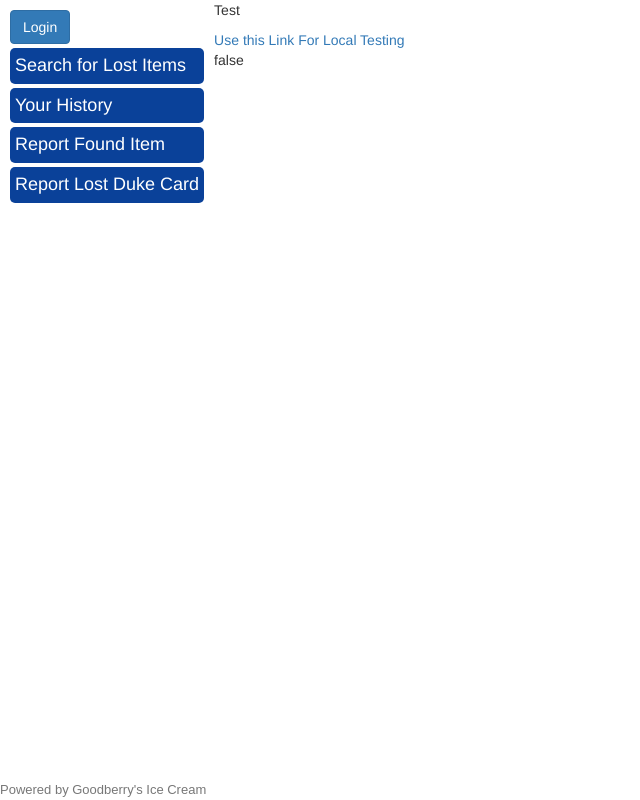
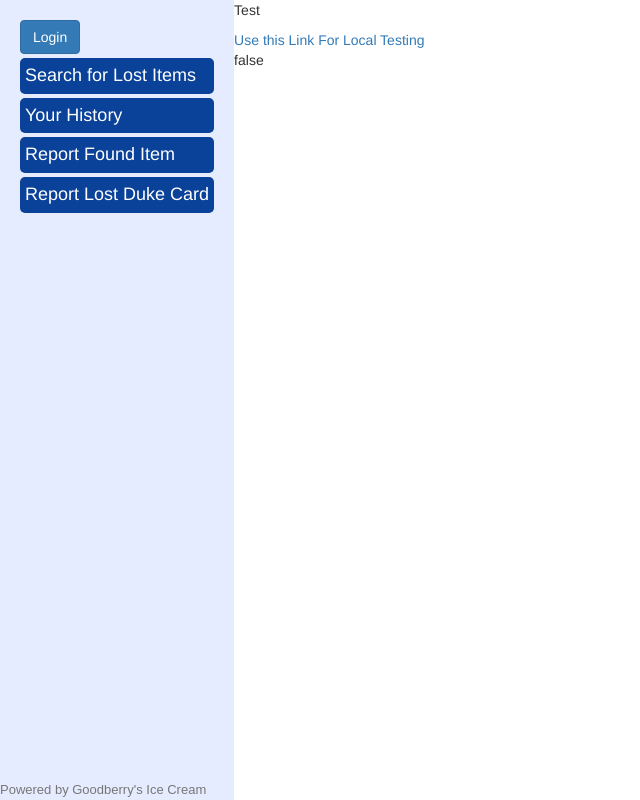
Before and after one commit to nesh170/lost_and_found_fronend_webapp, a plain HTML site: page index.html in a window 1280 px wide. Shown: the whole page, without its empty margins (0-640 px from the left). Drawn offline with nearby package versions, Linux system fonts and the light colour scheme; some packages are replaced by stand-ins of ours.

Commit message:
Make sidebar background color for full height

```diff
--- a/css/index.css
+++ b/css/index.css
@@ -1,9 +1,21 @@
+html, body {
+    margin:0;
+    padding:0;
+    height:100%;
+}
+
 .footer {
     text-align: center;
     font-size: small;
     font-family: sans-serif;
     bottom: 0;
     position: fixed;
+}
+
+.sidebar {
+    background-color:#e6ecff;
+    height:100%;
+    padding:20px;
 }
 
 .sidebarItem {
@@ -22,3 +34,7 @@
 .sidebarLink:hover {
     color:white;
 }
+
+.searchOptions {
+    background-color: #0a4199;
+}
--- a/index.html
+++ b/index.html
@@ -7,40 +7,39 @@
     <script src="http://ajax.googleapis.com/ajax/libs/angularjs/1.5.8/angular-route.js"></script>
     <script src="https://ajax.googleapis.com/ajax/libs/jquery/3.1.1/jquery.min.js"></script>
     <link rel="stylesheet" href="https://maxcdn.bootstrapcdn.com/bootstrap/3.3.7/css/bootstrap.min.css">
-    <link rel = "stylesheet" href="https://maxcdn.bootstrapcdn.com/font-awesome/4.7.0/css/font-awesome.min.css">
+    <link rel="stylesheet" href="https://maxcdn.bootstrapcdn.com/font-awesome/4.7.0/css/font-awesome.min.css">
     <script src="js/app.js"></script>
     <script src="js/autocomplete.js"></script>
     <script src="js/controllers/home.js"></script>
     <script src="js/controllers/logout.js"></script>
     <script src="js/controllers/history.js"></script>
-    <script src = "js/controllers/lostItem.js"></script>
+    <script src="js/controllers/lostItem.js"></script>
     <script src="js/controllers/postitem.js"></script>
-    <script src = "js/controllers/lostDukeCard.js"></script>
-    <link rel="stylesheet" href = "css/index.css">
+    <script src="js/controllers/lostDukeCard.js"></script>
+    <link rel="stylesheet" href="css/index.css">
     <link rel="stylesheet" href="css/founditem.css">
 </head>
 <!--<header>-->
-    <!--<button type="button " class = "btn btn-primary" ng-click = "logFunc()">{{loggedText}}</button>-->
+<!--<button type="button " class = "btn btn-primary" ng-click = "logFunc()">{{loggedText}}</button>-->
 <!--</header>-->
 
 <body ng-controller="mainController">
-<div style="display:flex">
+<div style="display:flex; height:100%">
 
-    <div style="padding:10px">
-        <button type="button " class = "btn btn-primary" ng-click = "logFunc()">{{loggedText}}</button>
+    <div class="sidebar">
+        <button type="button " class="btn btn-primary" ng-click="logFunc()">{{loggedText}}</button>
 
         <div>
             <div>
-                <div>
-                    <div class="sidebarItem"><a class="sidebarLink" href = "#/lostitems">Search for Lost Items</a></div>
-                    <div class="sidebarItem"><a class="sidebarLink" style="color:white" href = "#/history">Your History</a></div>
-                    <div class="sidebarItem"><a class="sidebarLink" href = "#/founditems">Report Found Item</a></div>
-                    <div class="sidebarItem"><a class="sidebarLink" href="#/lostDukeCard">Report Lost Duke Card</a></div>
+                <div class="sidebarItem"><a class="sidebarLink" href="#/lostitems">Search for Lost Items</a></div>
+                <div class="sidebarItem"><a class="sidebarLink" style="color:white" href="#/history">Your History</a>
                 </div>
+                <div class="sidebarItem"><a class="sidebarLink" href="#/founditems">Report Found Item</a></div>
+                <div class="sidebarItem"><a class="sidebarLink" href="#/lostDukeCard">Report Lost Duke Card</a></div>
             </div>
-            <div class = "col-md-8">
+        </div>
+        <div class="col-md-8">
 
-            </div>
         </div>
 
     </div>
@@ -48,7 +47,7 @@
     </div>
 </div>
 
-<footer class = "footer">
+<footer class="footer">
     <span class="text-muted">Powered by Goodberry's Ice Cream</span>
 </footer>
 </body>
```
Also changed, not shown: views/autocomplete.html (+1 -1 lines), views/post_item.html (+1 -1 lines).
